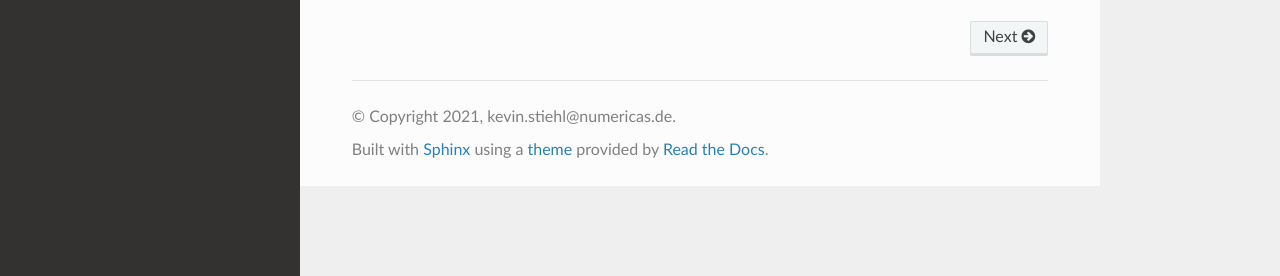
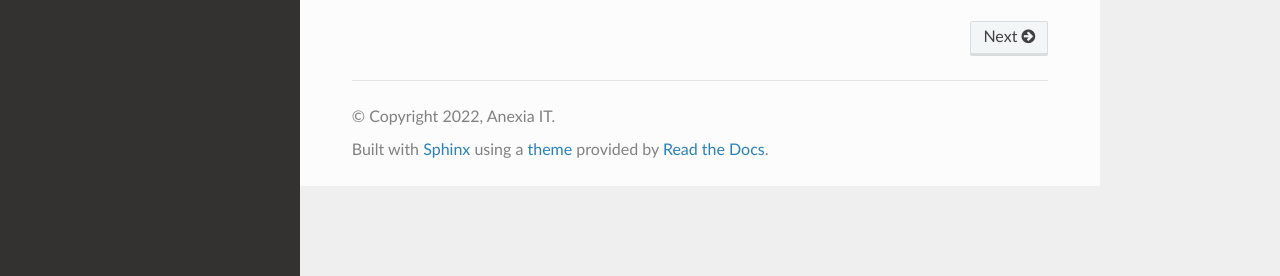
Before and after one commit to anexia-it/k8s-anexia-ccm, a Sphinx documentation site: the page built from docs/source/index.rst, in a window 1280 px wide. Shown: the part 621-897 px from the top of the page. Built offline with Sphinx 7.4.7 and the Read the Docs theme 2.0.0, drawn with Linux system fonts in a browser that asks for light colours.

Commit message:
🔧: change copyright notice in docs config to Anexia

```diff
--- a/docs/source/conf.py
+++ b/docs/source/conf.py
@@ -18,8 +18,8 @@
 # -- Project information -----------------------------------------------------
 
 project = 'anxcloud-cloud-controller-manager'
-copyright = '2021, kevin.stiehl@numericas.de'
-author = 'kevin.stiehl@numericas.de'
+copyright = '2022, Anexia IT'
+author = 'opensource@anexia-it.com'
 
 
 # -- General configuration ---------------------------------------------------
```
